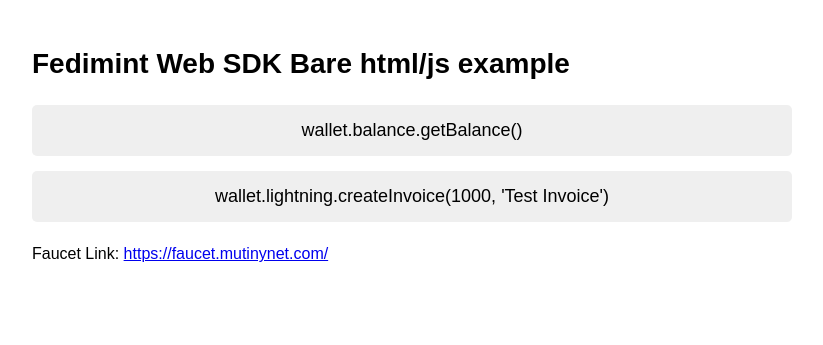
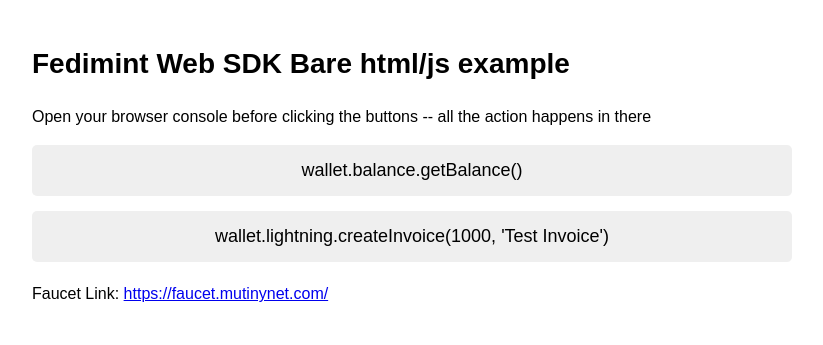
Before and after one commit to supertestnet/fedimint-web-sdk-demo, a plain HTML site: page index.html in a window 1280 px wide. Shown: the whole page, without its empty margins (228-1051 px from the left). Drawn offline with Linux system fonts and the light colour scheme; no server answers.

Commit message:
Update index.html

```diff
--- a/index.html
+++ b/index.html
@@ -11,6 +11,7 @@
   <!-- UI Code -->
   <div class="container">
     <h2>Fedimint Web SDK Bare html/js example</h2>
+    <p>Open your browser console before clicking the buttons -- all the action happens in there</p>
     <div id="actions">
       <button id="getBalance">wallet.balance.getBalance()</button>
       <button id="createInvoice">wallet.lightning.createInvoice(1000, 'Test Invoice')</button>
```
